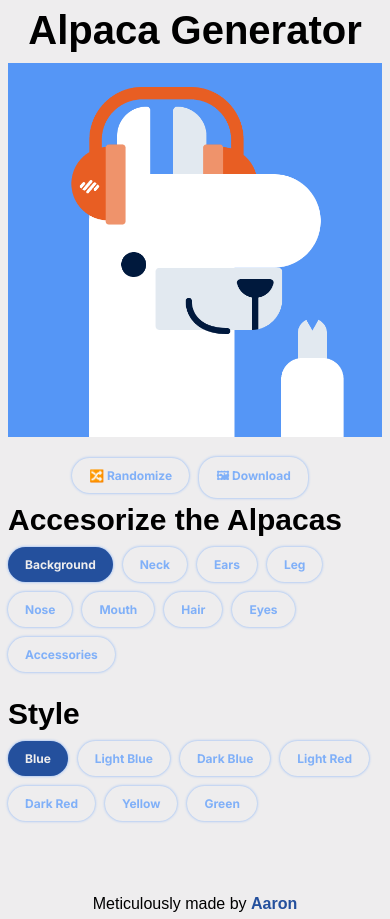
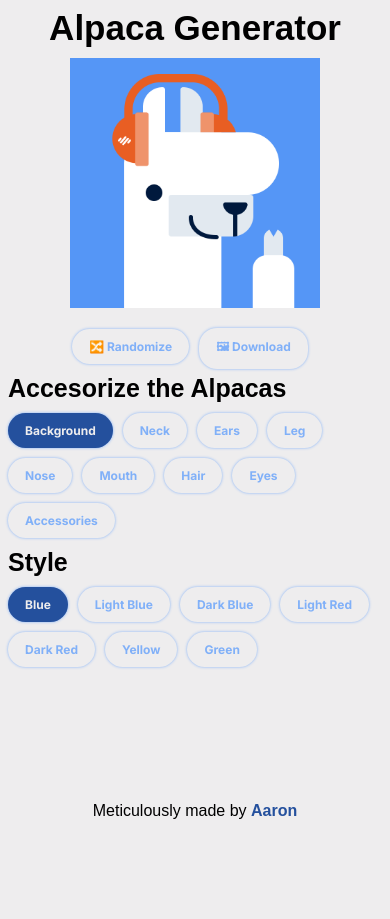
Before and after one commit to aakeohane/alpaca-generator, a React (Create React App) app: page / in a window 390 px wide. After the commit the page ends 844 px from the top, so only its background shows below. Built offline with nearby package versions, Linux system fonts and the light colour scheme; a web font is replaced by a local one.

Commit message:
update for better responsiveness on phones

```diff
--- a/package.json
+++ b/package.json
@@ -17,8 +17,8 @@
   "scripts": {
     "predeploy": "npm run build",
     "deploy": "gh-pages -d build",
-    "start": "react-scripts start",
-    "build": "react-scripts build",
+    "start": "react-scripts --openssl-legacy-provider start",
+    "build": "react-scripts --openssl-legacy-provider build",
     "test": "react-scripts test",
     "eject": "react-scripts eject"
   },
--- a/src/index.css
+++ b/src/index.css
@@ -77,7 +77,7 @@ h2 {
 
 .styling-container,
 .styling-container > div {
-  margin-bottom: 20px;
+  margin-bottom: 5px;
   width: 100%;
   max-width: 500px;
 }
@@ -139,3 +139,16 @@ button:hover {
     margin: 0;
   }
 }
+
+@media all and (max-width: 400px) {
+  h1 {
+    font-size: 35px;
+  }
+  h2 {
+    font-size: 25px;
+  }
+
+  .alpaca-img-container {
+    max-width: 250px;
+  }
+}
```
